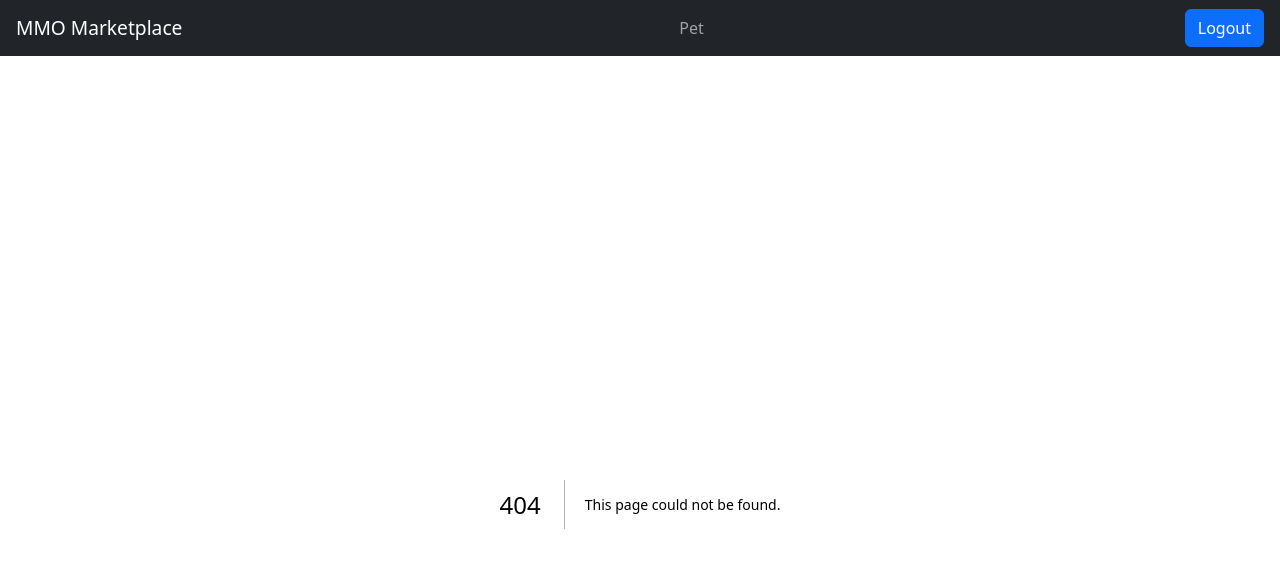
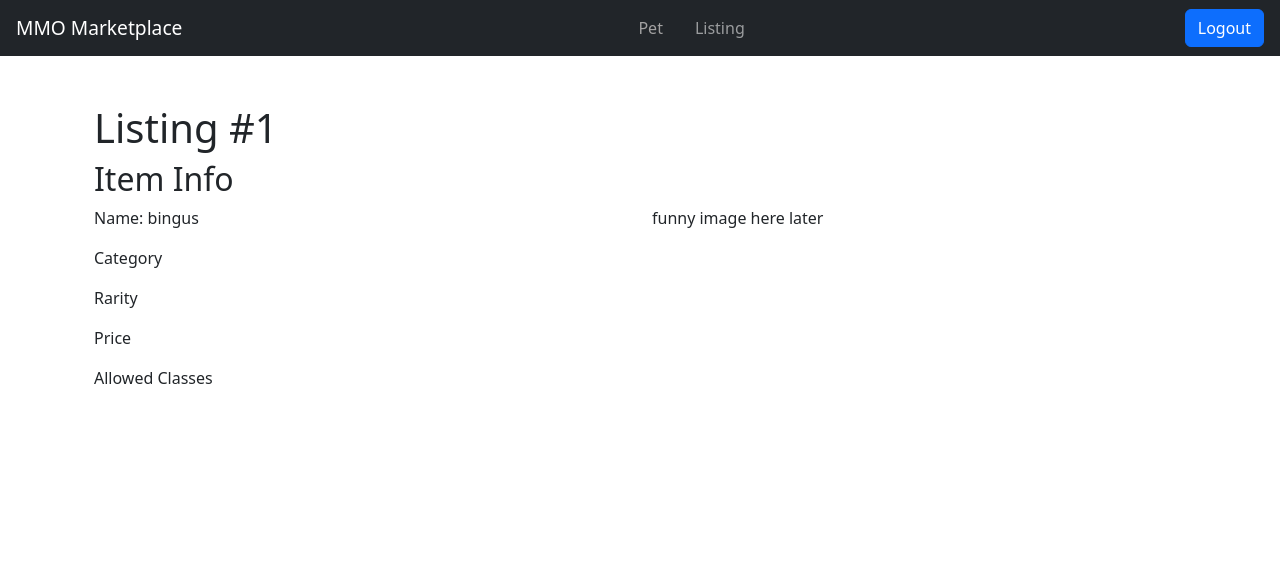
Before and after one commit to BNP200000/4347-005-MMO_Marketplace, a Next.js app in the folder client/: page /listing/1 in a window 1280 px wide. Before the commit this address had no page. Shown: the top 568 px of the page. Built offline with nearby package versions, Linux system fonts and the light colour scheme.

Commit message:
Created listing page layout
Copied pet pages- currently one example listing page reachable. No functionality yet.

```diff
--- /dev/null
+++ b/client/src/app/listing/[listingId]/page.tsx
@@ -0,0 +1,14 @@
+import { Col, Container, Row } from "react-bootstrap";
+import ListingHeader from "@/components/ListingHeader";
+
+export default function ListingPage() {
+  return (
+    <Container>
+      <Row>
+        <Col>
+          <ListingHeader />
+        </Col>
+      </Row>
+    </Container>
+  );
+}
--- /dev/null
+++ b/client/src/app/listing/styles.module.css
@@ -0,0 +1,29 @@
+.col {
+    display: flex;
+    flex-direction: column;
+    justify-content: space-between;
+    align-items: center;
+    margin: 0 0 1rem 0;
+    gap: 1rem;
+}
+
+.row {
+    display: flex;
+    flex-direction: row;
+    justify-content: space-between;
+    align-items: center;
+    margin: 0 0 1rem 0;
+    gap: 1rem;
+}
+
+.btnRow {
+    display: flex;
+    flex-direction: row;
+    justify-content: flex-start;
+    align-items: center;
+    gap: 1rem;
+}
+
+.alignCenter {
+    align-items: center;
+}
--- a/client/src/components/Header.tsx
+++ b/client/src/components/Header.tsx
@@ -42,6 +42,13 @@ export default function Header() {
             >
               Pet
             </Nav.Link>
+            <Nav.Link
+              href="/listing"
+              className="mx-2"
+              onClick={() => router.push("/listing")}
+            >
+              Listing
+            </Nav.Link>
           </Nav>
         </Navbar.Collapse>
 
--- /dev/null
+++ b/client/src/components/ListingHeader.tsx
@@ -0,0 +1,41 @@
+"use client";
+import { useParams } from "next/navigation";
+import React, { useState } from "react";
+import { Col, Container, Row } from "react-bootstrap";
+
+// TODO: Rename this whole file
+
+export default function ListingHeader() {
+  const params = useParams<{ listingId: string }>();
+  const [characterName, setCharacterName] = useState("bingus");
+
+  // Axios.get or something similar using listingId
+  // Communicates with index.ts
+
+  // Study how login works
+  // Client side, LoginForm.tsx uses axios.post to send a request with username and password
+  // (You could do the same here, but with listingId)
+  // Then server side, login.ts has a post that handles the request and returns a response
+  // login.ts uses queries pretty directly
+
+  return(
+    <Container>
+      <Row><Col>
+        <h1>Listing #{params.listingId}</h1>
+        <h2>Item Info</h2>
+      </Col></Row>
+      <Row>
+        <Col>
+          <p>Name: {characterName}</p>
+          <p>Category</p>
+          <p>Rarity</p>
+          <p>Price</p>
+          <p>Allowed Classes</p>
+        </Col>
+        <Col>
+          <p>funny image here later</p>
+        </Col>
+      </Row>
+    </Container>
+  );
+}
```
Also changed, not shown: client/src/app/listing/page.tsx (added, +21 -0 lines), 1 other file (tests, documents, lock files or other folders).
